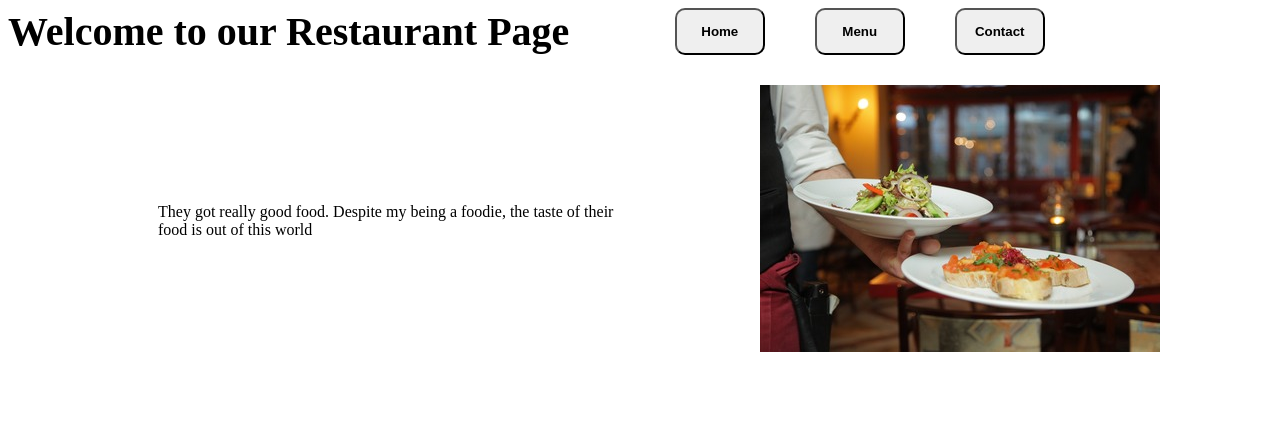
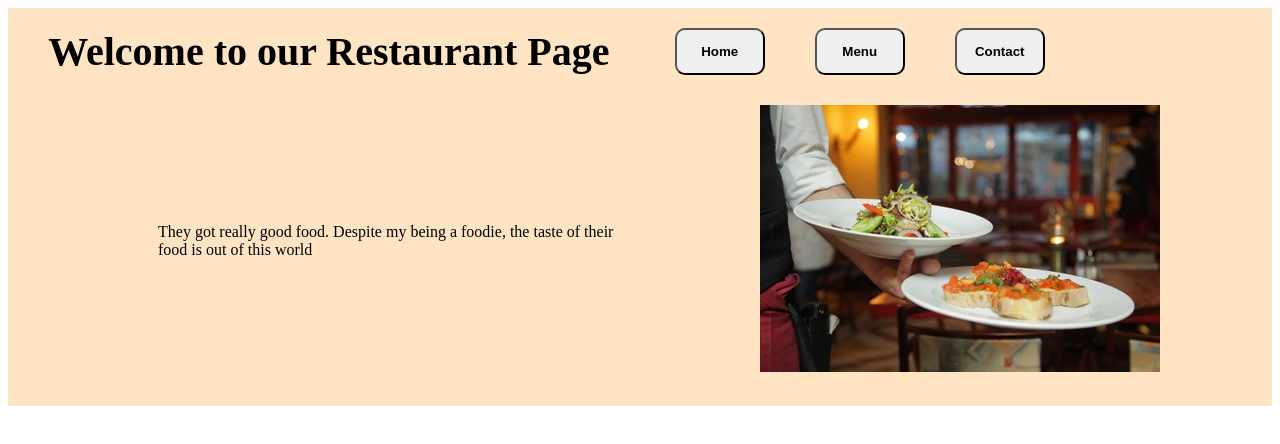
Before and after one commit to nd31pr0/Restaurant_Page, a website built with webpack: page dist/index.html in a window 1280 px wide. Built offline with Linux system fonts and the light colour scheme.

```diff
--- /dev/null
+++ b/src/Contact.js
@@ -0,0 +1,4 @@
+
+export default function () {
+
+}
--- /dev/null
+++ b/src/Menu.js
@@ -0,0 +1,4 @@
+
+export default function Menu() {
+
+}
--- a/src/style.css
+++ b/src/style.css
@@ -1,16 +1,18 @@
 #content {
     display: flex;
     flex-direction: column;
+    background-color: bisque;
 }
 
 #header {
     display: flex;
     justify-content: space-between;
+    margin-top: 20px;
 }
 #left {
     font-weight: bold;
     font-size: 40px;
-    text-align: center;
+    margin: 0 auto;
 }
 
 #right {
```
Also changed, not shown: dist/main.js.
